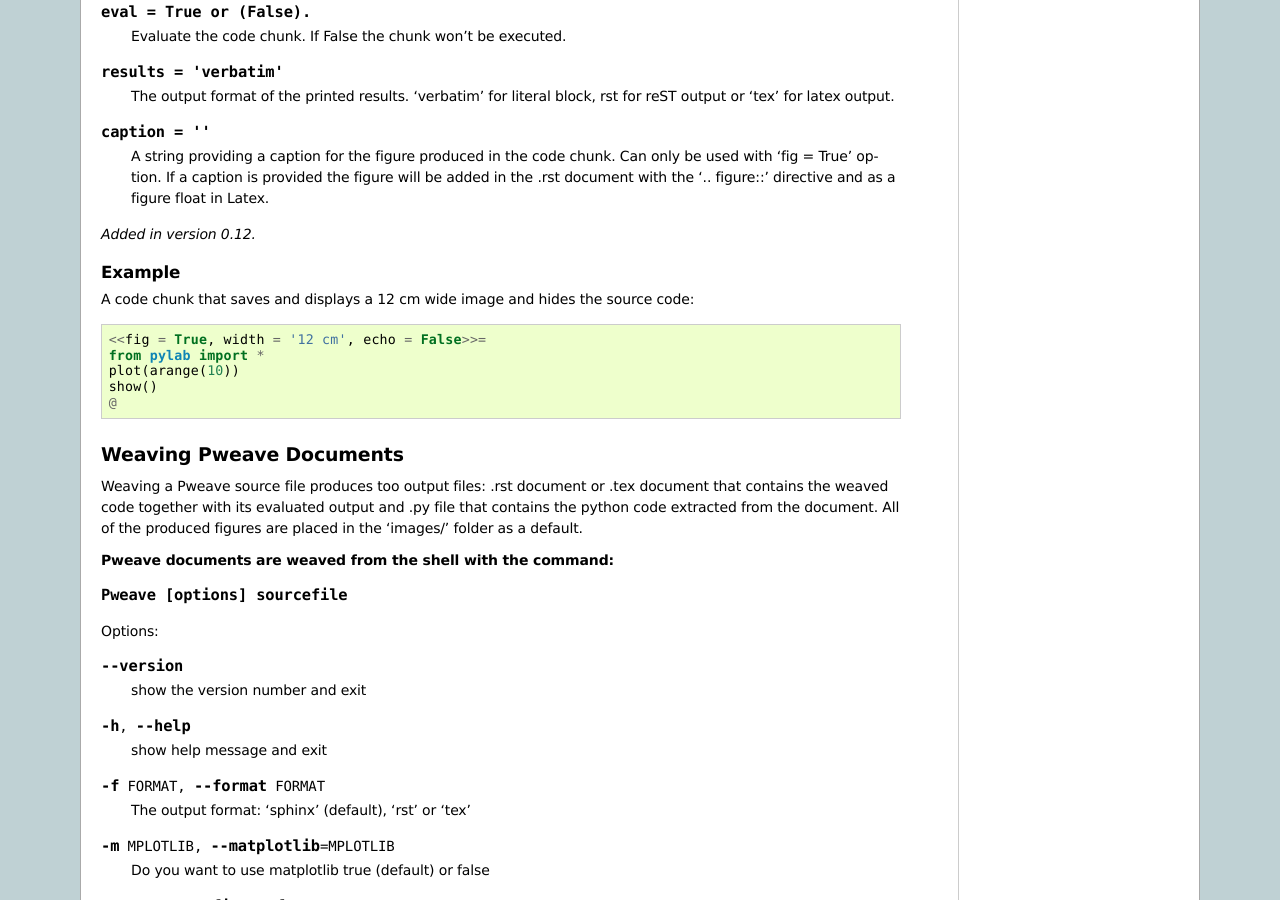
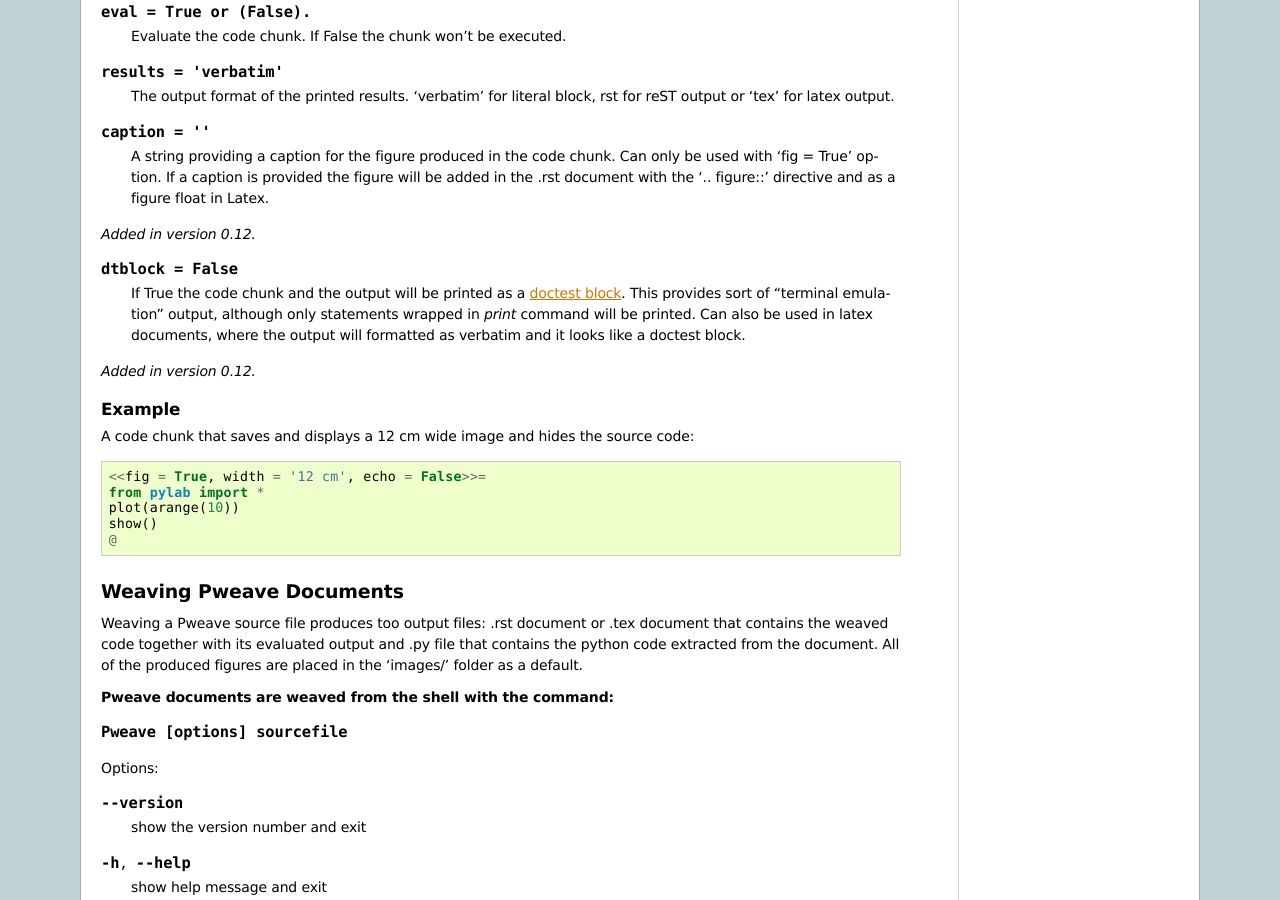
Before and after one commit to edgimar/Pweave, a Sphinx documentation site: the page built from doc/usage.rst, in a window 1280 px wide and 900 px high, scrolled down 1277 px. Built offline with Sphinx 7.4.7, drawn with Linux system fonts in a browser that asks for light colours; formulas are drawn with MathJax 3.

Commit message:
Added more options in the example

```diff
--- a/doc/usage.rst
+++ b/doc/usage.rst
@@ -1,11 +1,11 @@
 
 Pweave Help
-==============
+===========
 
 .. index:: features
 
 Features
-____________
+________
 
 `Pweave <http://mpastell.com/pweave>`_ is a literate programming tool for Python that is developed
 after `Sweave <http://www.stat.uni-muenchen.de/~leisch/Sweave/>`_. And
@@ -24,7 +24,7 @@
 .. index:: source document, output document
 
 Document types
-________________
+______________
 
 .. describe:: Source document
 
@@ -41,7 +41,7 @@
 .. index::  syntax, code chunk, documentation chunk
 
 Pweave syntax
-______________
+_____________
 Pweave uses noweb syntax for defining the code chunks and documentation chunks, just like `Sweave <http://www.stat.uni-muenchen.de/~leisch/Sweave/>`_.
 
 .. describe:: Code chunk
@@ -82,6 +82,12 @@
 .. envvar:: caption = ''
 
    A string providing a caption for the figure produced in the code chunk. Can only be used with 'fig = True' option. If a caption is provided the figure will be added in the .rst document with the '.. figure::' directive and as a figure float in Latex.
+
+.. versionadded:: 0.12
+
+.. envvar:: dtblock = False
+
+   If True the code chunk and the output will be printed as a `doctest block <http://docutils.sourceforge.net/docs/ref/rst/restructuredtext.html#doctest-blocks>`_. This provides sort of "terminal emulation" output, although only statements wrapped in *print* command will be printed. Can also be used in latex documents, where the output will formatted as verbatim and it looks like a doctest block.
 
 .. versionadded:: 0.12
 
```
Also changed, not shown: doc/ma.rst (+26 -3 lines), 1 other file.
